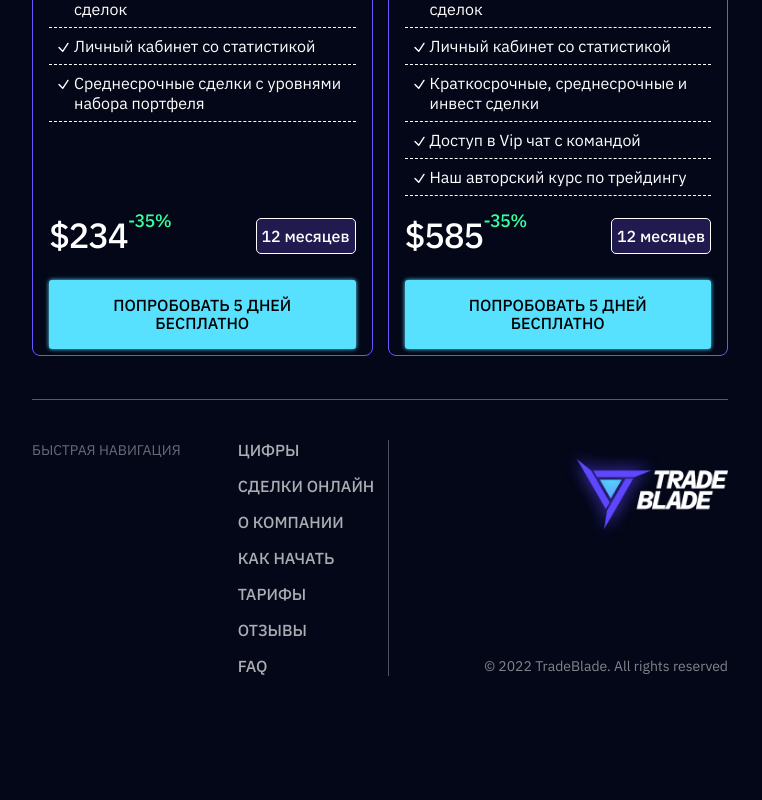
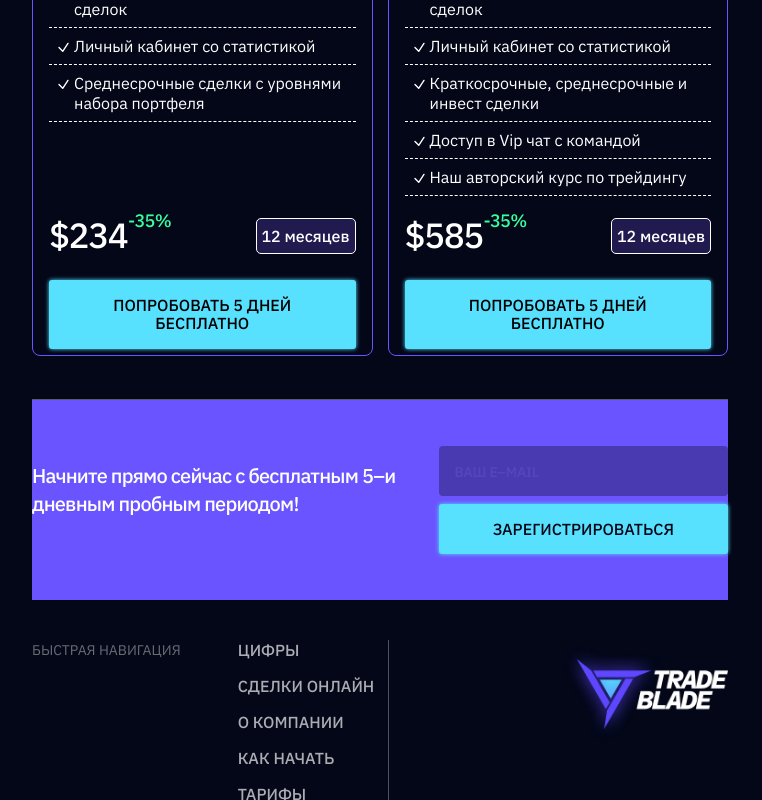
Before and after one commit to MaxBeliienko/trade-test, a React (Vite) app: page / in a window 1280 px wide. Shown: the part 1850-2650 px from the top of the page, without its empty margins (260-1022 px from the left). Before the commit the page ends 2546 px from the top, so only its background shows below. Built offline with nearby package versions, Linux system fonts and the light colour scheme.

Commit message:
done
try-free-section

```diff
--- a/src/App.jsx
+++ b/src/App.jsx
@@ -5,6 +5,7 @@ import NumberSection from './components/numbersSection/NumberSection';
 import CompletedDealsSection from './components/completedDealsSection/CompletedDealsSection';
 import AboutCompanySection from './components/aboutCompanySection/AboutCompanySection';
 import PricesSection from './components/pricesSection/PricesSection';
+import TryFreeSection from './components/tryFreeSection/TryFreeSection';
 import Footer from './components/footer/Footer';
 
 function App() {
@@ -16,6 +17,7 @@ function App() {
       <CompletedDealsSection />
       <AboutCompanySection />
       <PricesSection />
+      <TryFreeSection />
       <Footer />
     </div>
   );
--- a/src/components/aboutCompanySection/AboutCompanySection.module.css
+++ b/src/components/aboutCompanySection/AboutCompanySection.module.css
@@ -50,7 +50,7 @@
   padding: 16px;
   position: absolute;
   bottom: -120px;
-  display: none;
+  /* display: none; */
 }
 
 .try-free-wrapper > h3 {
@@ -91,6 +91,11 @@
   border: none;
   text-transform: uppercase;
   color: var(--color-primary);
+  transition: background-color 0.3s ease-in-out;
+}
+
+.try-free-wrapper > form > button:hover {
+  background-color: var(--color-hover);
 }
 
 @media screen and (min-width: 768px) {
@@ -122,6 +127,7 @@
   .try-free-wrapper {
     position: static;
     padding: 32px 64px;
+    max-width: 630px;
   }
 
   .try-free-wrapper > h3 {
--- a/src/components/pricesSection/PricesSection.module.css
+++ b/src/components/pricesSection/PricesSection.module.css
@@ -7,6 +7,7 @@
   content: '';
   position: absolute;
   bottom: 0;
+  left: 0;
   width: 100%;
   height: 1px;
   background-color: #d9d9d9;
--- /dev/null
+++ b/src/components/tryFreeSection/TryFreeSection.jsx
@@ -0,0 +1,36 @@
+import styles from './TryFreeSection.module.css';
+import { useState } from 'react';
+
+const TryFreeSection = () => {
+  const [email, setEmail] = useState('');
+
+  const handleEmailChange = event => {
+    setEmail(event.target.value);
+  };
+
+  const handleSubmit = event => {
+    event.preventDefault();
+    console.log('Відправка email:', email);
+    setEmail('');
+  };
+
+  return (
+    <section className={styles['try-free-container']}>
+      <h3>Начните прямо сейчас с бесплатным 5–и дневным пробным периодом!</h3>
+      <form onSubmit={handleSubmit}>
+        <input
+          type="email"
+          value={email}
+          onChange={handleEmailChange}
+          placeholder="Ваш e–mail"
+          className={styles['hero-email-input']}
+        />
+        <button type="submit" className={styles['form-button']}>
+          зарегистрироваться
+        </button>
+      </form>
+    </section>
+  );
+};
+
+export default TryFreeSection;
--- /dev/null
+++ b/src/components/tryFreeSection/TryFreeSection.module.css
@@ -0,0 +1,82 @@
+.try-free-container {
+  background-color: var(--color-purple);
+  display: flex;
+  flex-direction: column;
+  padding: 16px 0;
+}
+
+.try-free-container > h3 {
+  font-size: 20px;
+  line-height: 140%;
+  letter-spacing: -0.04em;
+  font-weight: 500;
+  margin-bottom: 20px;
+}
+
+.try-free-container > form > input {
+  background-color: #000;
+  opacity: 0.3;
+  border: none;
+  width: 100%;
+  color: var(--color-white);
+  padding: 16px;
+  border-radius: 4px;
+  margin-bottom: 8px;
+}
+
+.try-free-container > form > input::placeholder {
+  font-weight: 500;
+  font-size: 14px;
+  line-height: 143%;
+  letter-spacing: -0.01em;
+  text-transform: uppercase;
+  opacity: 0.34;
+}
+
+.try-free-container > form > button {
+  border-radius: 3px;
+  padding: 16px 24px;
+  width: 100%;
+  box-shadow: 0 0 4px 0 var(--color-q);
+  background: var(--color-q);
+  border: none;
+  text-transform: uppercase;
+  color: var(--color-primary);
+  transition: background-color 0.3s ease-in-out;
+}
+
+.try-free-container form > button:hover {
+  background-color: var(--color-hover);
+}
+
+@media screen and (min-width: 768px) {
+  .try-free-container {
+    flex-direction: row;
+    padding: 46px 0;
+    justify-content: space-between;
+    align-items: center;
+  }
+}
+
+@media screen and (min-width: 1440px) {
+  .try-free-container > h3 {
+    max-width: 523px;
+    font-size: 28px;
+    line-height: 129%;
+    padding-right: 35px;
+  }
+
+  .try-free-container > form {
+    display: flex;
+    background-color: #4a3bb3;
+    align-items: center;
+    padding: 5px;
+    border-radius: 4px;
+    gap: 10px;
+  }
+
+  .try-free-container > form > input {
+    background-color: transparent;
+    opacity: 1;
+  }
+}
--- a/src/index.css
+++ b/src/index.css
@@ -8,6 +8,7 @@
   --color-white: #fff;
   --color-purple: #6a54ff;
   --color-q: #57e1ff;
+  --color-hover: #00a2ff;
 
   --weight-regular: 400;
   --weight-medium: 500;
```
